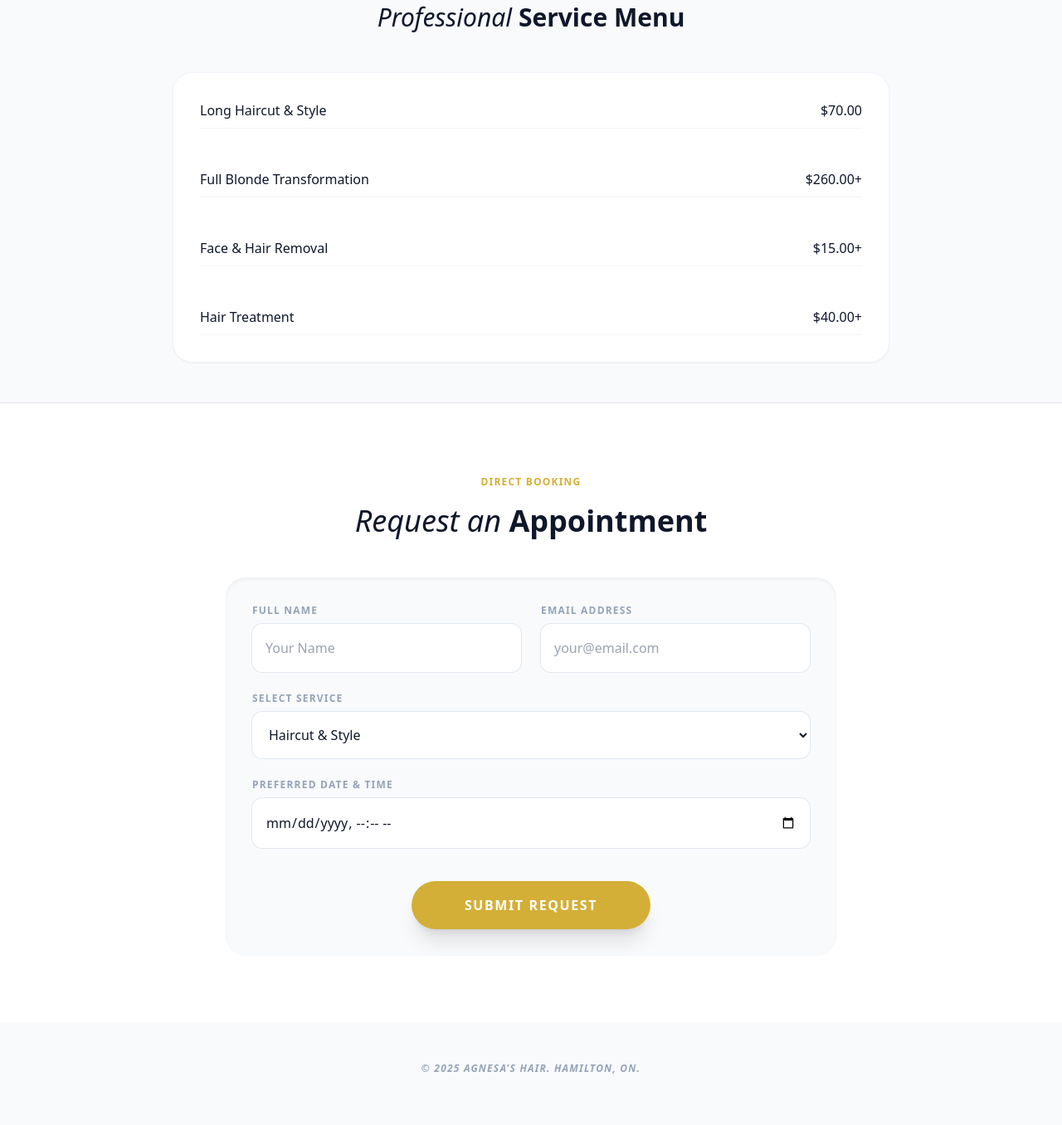
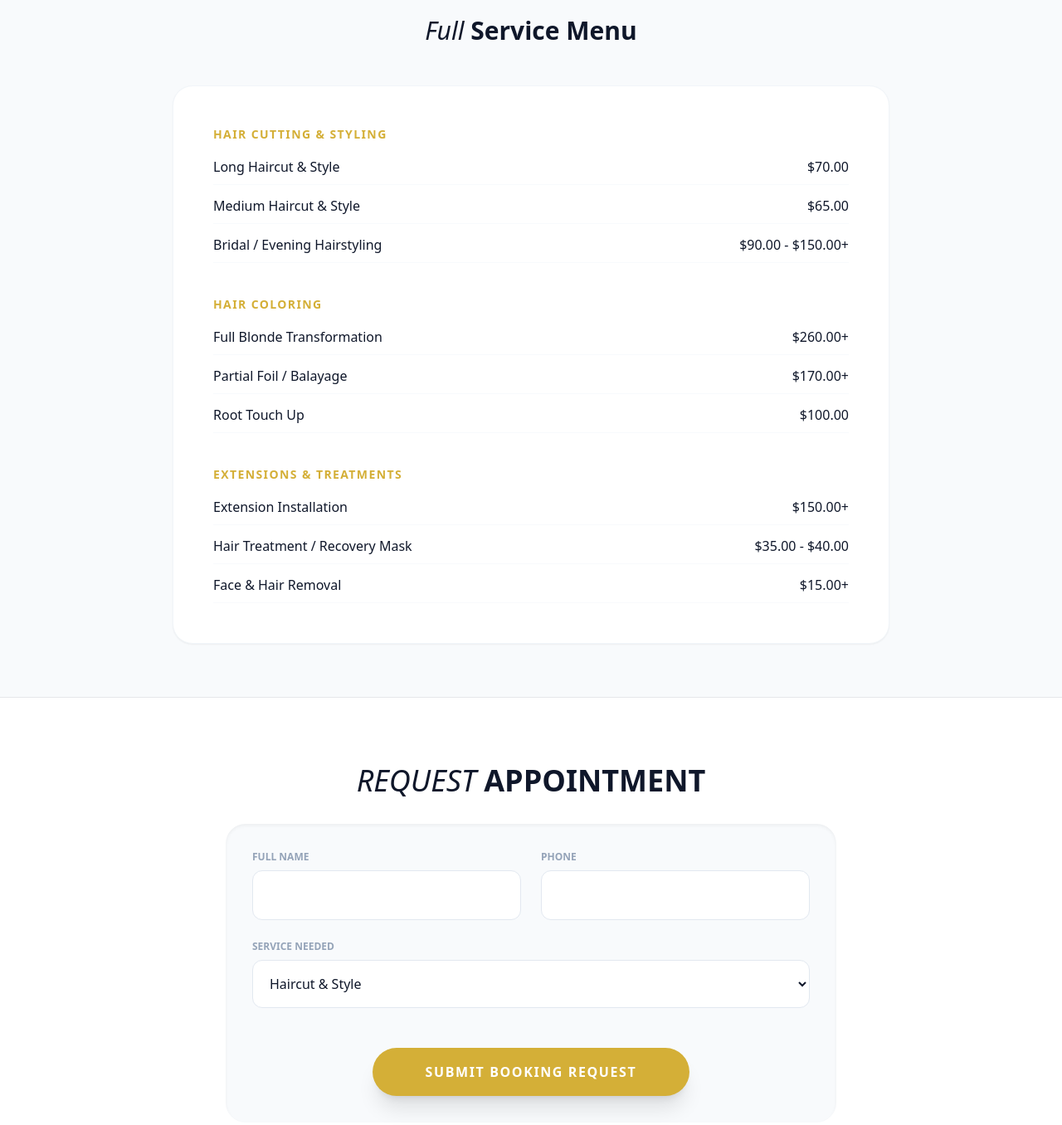
Before and after one commit to anmtal/Agnesa-s-Hair, a plain HTML site: page services.html in a window 1280 px wide. Shown: the part 122-1478 px from the top of the page at 83% size. Drawn offline with nearby package versions, Linux system fonts and the light colour scheme.

Commit message:
Update services.html

```diff
--- a/services.html
+++ b/services.html
@@ -3,13 +3,13 @@
 <head>
     <meta charset="UTF-8">
     <meta name="viewport" content="width=device-width, initial-scale=1.0">
-    <title>Services & Booking | Agnesa's Hair</title>
+    <title>Services & Booking | Agnesa's Hair Hamilton</title>
     <script src="https://cdn.tailwindcss.com"></script>
     <link href="https://cdnjs.cloudflare.com/ajax/libs/font-awesome/6.0.0/css/all.min.css" rel="stylesheet">
     <style>
         .text-salon-gold { color: #d4af37; }
         .bg-salon-gold { background-color: #d4af37; }
-        .accent-gold { accent-color: #d4af37; }
+        html { scroll-behavior: smooth; }
     </style>
 </head>
 <body class="bg-slate-50 font-sans text-slate-900 leading-relaxed">
@@ -17,65 +17,88 @@
     <nav class="bg-white border-b border-slate-100 py-6 sticky top-0 z-50">
         <div class="max-w-7xl mx-auto px-4 flex justify-between items-center">
             <a href="index.html" class="text-salon-gold font-bold uppercase text-sm tracking-widest hover:opacity-75 transition">
-                <i class="fas fa-arrow-left mr-2"></i> Back
+                <i class="fas fa-arrow-left mr-2"></i> Home
             </a>
             <div class="text-xl font-light tracking-[0.2em] uppercase italic">
-                Services & <span class="font-bold text-salon-gold">Booking</span>
+                Our <span class="font-bold text-salon-gold">Services</span>
             </div>
         </div>
     </nav>
 
-    <div class="max-w-4xl mx-auto px-4 py-12">
-        <h2 class="text-3xl font-light mb-12 text-center italic">Professional <span class="font-bold not-italic">Service Menu</span></h2>
+    <div class="max-w-4xl mx-auto px-4 py-16">
+        <h2 class="text-3xl font-light mb-12 text-center italic">Full <span class="font-bold not-italic">Service Menu</span></h2>
 
-        <div class="grid gap-12 bg-white p-8 rounded-3xl shadow-sm border border-slate-100">
-             <div class="flex justify-between border-b border-slate-100 pb-2"><span>Long Haircut & Style</span> <span>$70.00</span></div>
-             <div class="flex justify-between border-b border-slate-100 pb-2"><span>Full Blonde Transformation</span> <span>$260.00+</span></div>
-             <div class="flex justify-between border-b border-slate-100 pb-2"><span>Face & Hair Removal</span> <span>$15.00+</span></div>
-             <div class="flex justify-between border-b border-slate-100 pb-2"><span>Hair Treatment</span> <span>$40.00+</span></div>
+        <div class="grid gap-10 bg-white p-8 md:p-12 rounded-3xl shadow-sm border border-slate-100">
+            <div>
+                <h3 class="text-salon-gold font-bold uppercase tracking-widest text-sm mb-4">Hair Cutting & Styling</h3>
+                <div class="space-y-3">
+                    <div class="flex justify-between border-b border-slate-50 pb-2"><span>Long Haircut & Style</span> <span>$70.00</span></div>
+                    <div class="flex justify-between border-b border-slate-50 pb-2"><span>Medium Haircut & Style</span> <span>$65.00</span></div>
+                    <div class="flex justify-between border-b border-slate-50 pb-2"><span>Bridal / Evening Hairstyling</span> <span>$90.00 - $150.00+</span></div>
+                </div>
+            </div>
+
+            <div>
+                <h3 class="text-salon-gold font-bold uppercase tracking-widest text-sm mb-4">Hair Coloring</h3>
+                <div class="space-y-3">
+                    <div class="flex justify-between border-b border-slate-50 pb-2"><span>Full Blonde Transformation</span> <span>$260.00+</span></div>
+                    <div class="flex justify-between border-b border-slate-50 pb-2"><span>Partial Foil / Balayage</span> <span>$170.00+</span></div>
+                    <div class="flex justify-between border-b border-slate-50 pb-2"><span>Root Touch Up</span> <span>$100.00</span></div>
+                </div>
+            </div>
+
+            <div>
+                <h3 class="text-salon-gold font-bold uppercase tracking-widest text-sm mb-4">Extensions & Treatments</h3>
+                <div class="space-y-3">
+                    <div class="flex justify-between border-b border-slate-50 pb-2"><span>Extension Installation</span> <span>$150.00+</span></div>
+                    <div class="flex justify-between border-b border-slate-50 pb-2"><span>Hair Treatment / Recovery Mask</span> <span>$35.00 - $40.00</span></div>
+                    <div class="flex justify-between border-b border-slate-50 pb-2"><span>Face & Hair Removal</span> <span>$15.00+</span></div>
+                </div>
+            </div>
         </div>
     </div>
 
     <section id="book" class="py-20 bg-white border-t">
-        <div class="max-w-3xl mx-auto px-4">
-            <div class="text-center mb-12">
-                <span class="text-salon-gold font-bold uppercase tracking-widest text-xs">Direct Booking</span>
-                <h2 class="text-4xl font-light mt-4 italic">Request an <span class="font-bold not-italic">Appointment</span></h2>
-            </div>
+        <div class="max-w-3xl mx-auto px-4 text-center">
+            <h2 class="text-4xl font-light italic uppercase mb-8">Request <span class="font-bold not-italic">Appointment</span></h2>
 
-            <form action="https://formspree.io/f/xvgzlowz" method="POST" class="grid grid-cols-1 md:grid-cols-2 gap-6 bg-slate-50 p-8 rounded-3xl shadow-inner">
-                <div>
-                    <label class="block text-xs font-bold uppercase tracking-widest text-slate-400 mb-2">Full Name</label>
-                    <input type="text" name="name" required placeholder="Your Name" class="w-full p-4 rounded-xl border-none ring-1 ring-slate-200 focus:ring-2 focus:ring-salon-gold outline-none">
+            <form action="https://formspree.io/f/mkowkapo" method="POST" class="grid grid-cols-1 md:grid-cols-2 gap-6 bg-slate-50 p-8 rounded-3xl shadow-inner text-left">
+                <div class="md:col-span-1">
+                    <label class="block text-xs font-bold uppercase text-slate-400 mb-2">Full Name</label>
+                    <input type="text" name="name" required class="w-full p-4 rounded-xl border border-slate-200">
                 </div>
-                <div>
-                    <label class="block text-xs font-bold uppercase tracking-widest text-slate-400 mb-2">Email Address</label>
-                    <input type="email" name="email" required placeholder="your@email.com" class="w-full p-4 rounded-xl border-none ring-1 ring-slate-200 focus:ring-2 focus:ring-salon-gold outline-none">
+                <div class="md:col-span-1">
+                    <label class="block text-xs font-bold uppercase text-slate-400 mb-2">Phone</label>
+                    <input type="tel" name="phone" required class="w-full p-4 rounded-xl border border-slate-200">
                 </div>
                 <div class="md:col-span-2">
-                    <label class="block text-xs font-bold uppercase tracking-widest text-slate-400 mb-2">Select Service</label>
-                    <select name="service" class="w-full p-4 rounded-xl border-none ring-1 ring-slate-200 focus:ring-2 focus:ring-salon-gold outline-none bg-white">
+                    <label class="block text-xs font-bold uppercase text-slate-400 mb-2">Service Needed</label>
+                    <select name="service" class="w-full p-4 rounded-xl border border-slate-200 bg-white">
                         <option>Haircut & Style</option>
-                        <option>Full Color / Balayage</option>
+                        <option>Full Blonde Transformation</option>
+                        <option>Color & Highlights</option>
+                        <option>Extensions</option>
                         <option>Face & Hair Removal</option>
-                        <option>Hair Treatment</option>
                     </select>
                 </div>
-                <div class="md:col-span-2">
-                    <label class="block text-xs font-bold uppercase tracking-widest text-slate-400 mb-2">Preferred Date & Time</label>
-                    <input type="datetime-local" name="date" required class="w-full p-4 rounded-xl border-none ring-1 ring-slate-200 focus:ring-2 focus:ring-salon-gold outline-none bg-white">
-                </div>
-                <div class="md:col-span-2 text-center mt-4">
-                    <button type="submit" class="bg-salon-gold text-white px-16 py-4 rounded-full font-bold shadow-xl uppercase tracking-widest hover:bg-opacity-90 transition w-full md:w-auto">
-                        Submit Request
+                <div class="md:col-span-2 text-center mt-6">
+                    <button type="submit" class="bg-salon-gold text-white px-16 py-4 rounded-full font-bold shadow-xl uppercase tracking-widest hover:opacity-90 transition">
+                        Submit Booking Request
                     </button>
                 </div>
             </form>
         </div>
     </section>
 
-    <footer class="bg-slate-50 py-12 text-center">
-        <p class="text-xs text-slate-400 uppercase tracking-widest italic font-bold">© 2025 Agnesa's Hair. Hamilton, ON.</p>
+    <section class="h-[450px] w-full">
+        <iframe
+            src="https://www.google.com/maps/embed?pb=!1m18!1m12!1m3!1d2906.66698486!2d-79.8458!3d43.218!2m3!1f0!2f0!3f0!3m2!1i1024!2i768!4f13.1!3m3!1m2!1s0x882c99cdbb9582eb%3A0x685bc32d39b479a9!2s1050%20Upper%20Gage%20Ave%2C%20Hamilton%2C%20ON%20L8V%205B7!5e0!3m2!1sen!2sca!4v1710000000000!5m2!1sen!2sca"
+            width="100%" height="100%" style="border:0;" allowfullscreen="" loading="lazy">
+        </iframe>
+    </section>
+
+    <footer class="bg-slate-50 py-12 text-center border-t border-slate-100">
+        <p class="text-xs text-slate-400 uppercase tracking-widest font-bold">© 2025 Agnesa's Hair. Hamilton, ON.</p>
     </footer>
 
 </body>
```
